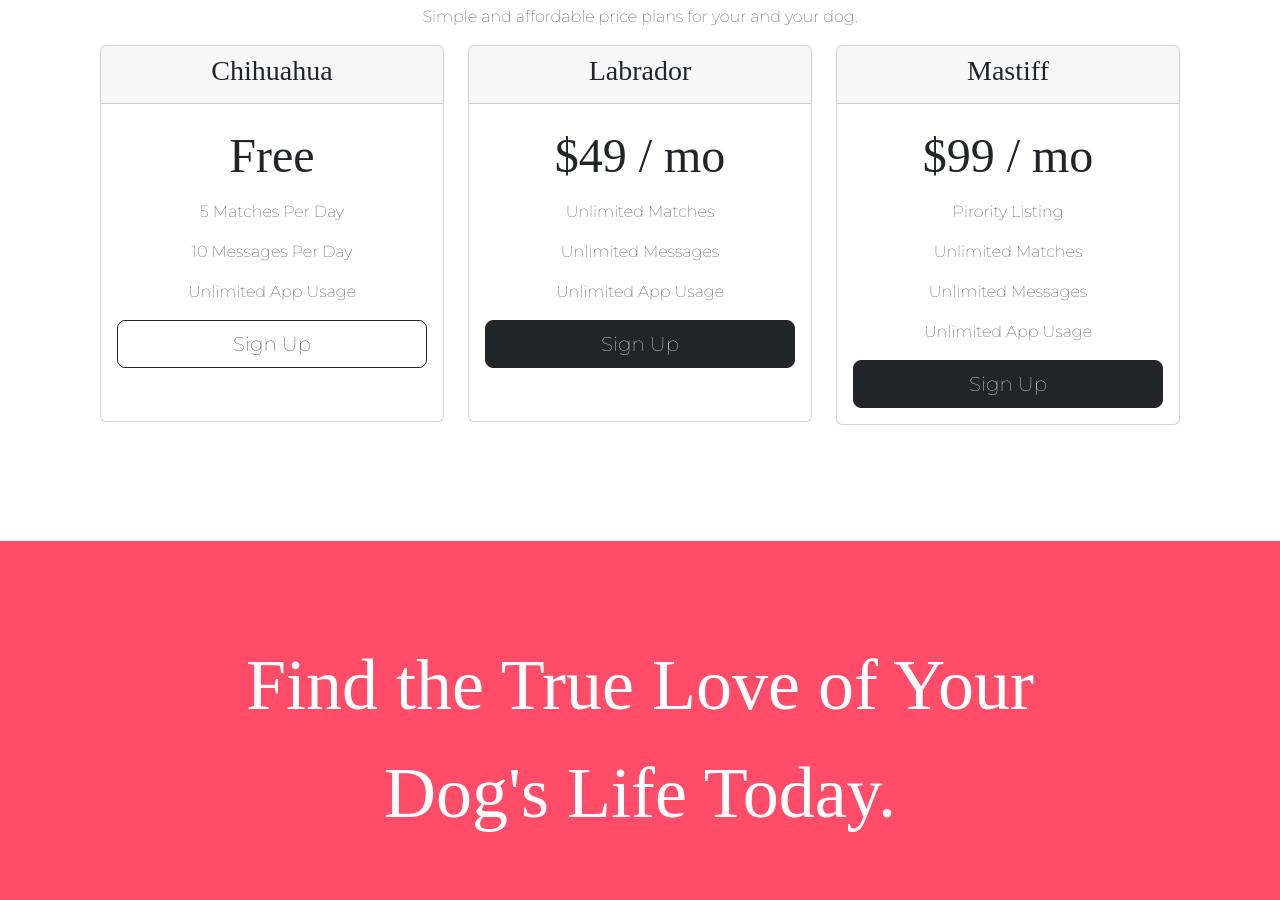
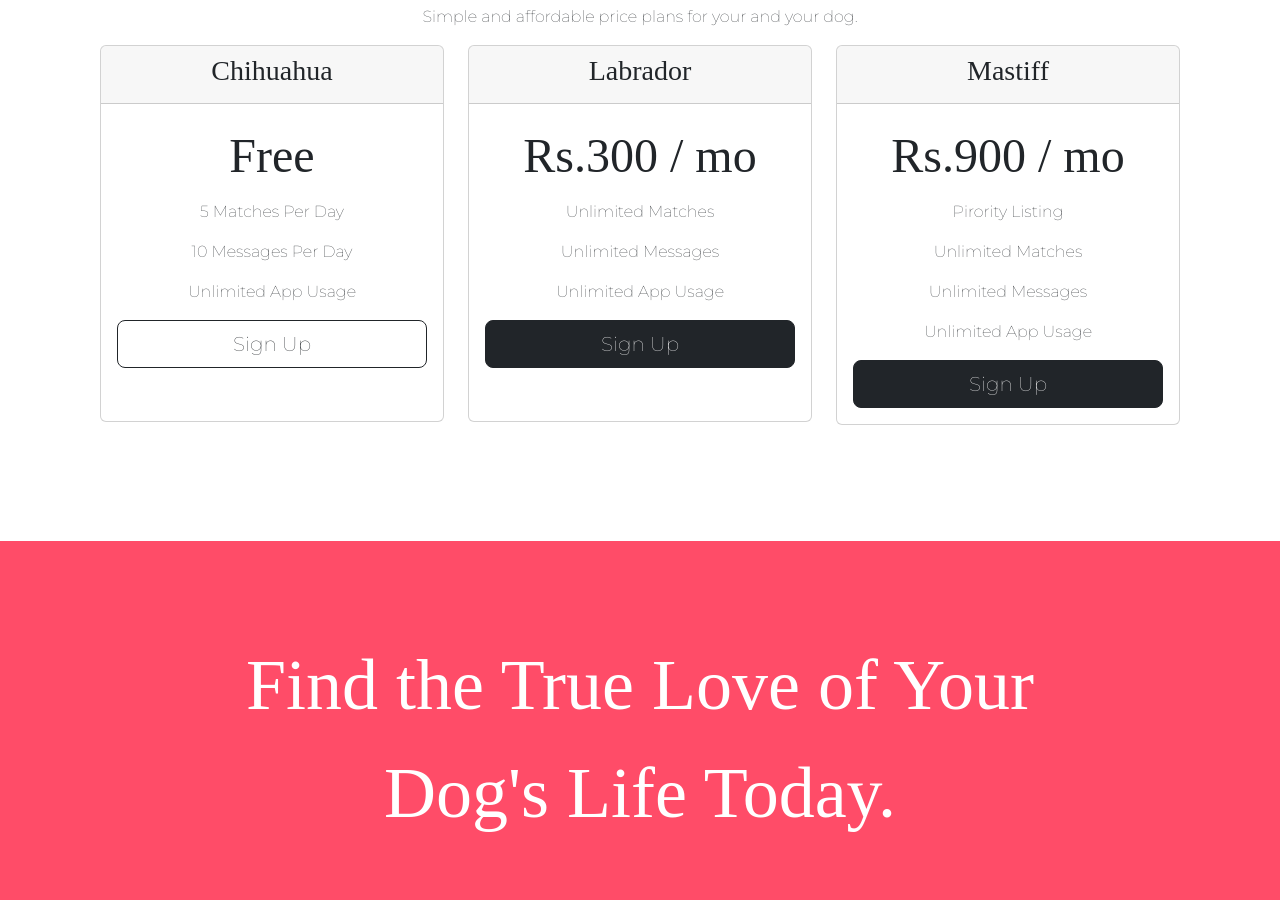
Before and after one commit to SumitParise/TinDog, a plain HTML site: page index.html in a window 1280 px wide. Shown: the part 2112-3012 px from the top of the page. Drawn offline with nearby package versions, Linux system fonts and the light colour scheme.

Commit message:
update index.html

```diff
--- a/index.html
+++ b/index.html
@@ -158,7 +158,7 @@
             <h3>Labrador</h3>
           </div>
           <div class="card-body price">
-            <h2 class="price-text">$49 / mo</h2>
+            <h2 class="price-text">Rs.300 / mo</h2>
             <p>Unlimited Matches</p>
             <p>Unlimited Messages</p>
             <p>Unlimited App Usage</p>
@@ -172,7 +172,7 @@
             <h3>Mastiff</h3>
           </div>
           <div class="card-body">
-            <h2 class="price-text">$99 / mo</h2>
+            <h2 class="price-text">Rs.900 / mo</h2>
             <p>Pirority Listing</p>
             <p>Unlimited Matches</p>
             <p>Unlimited Messages</p>
```
